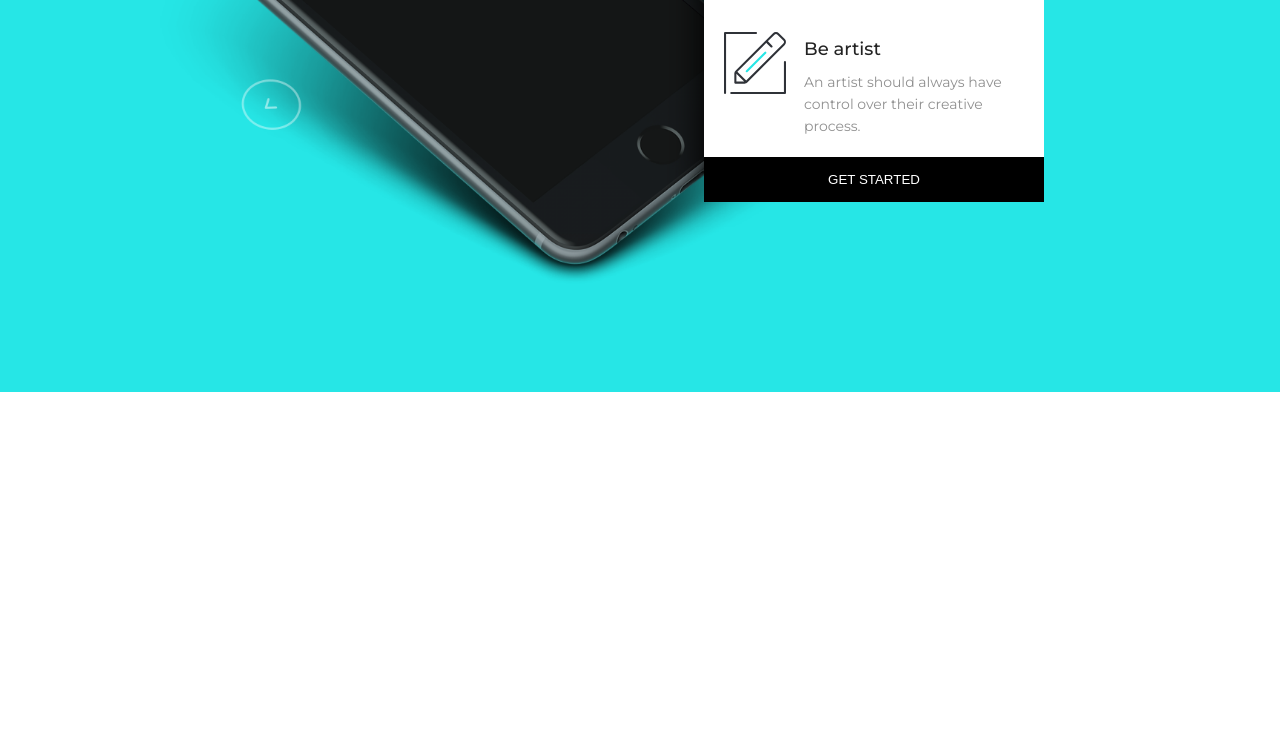
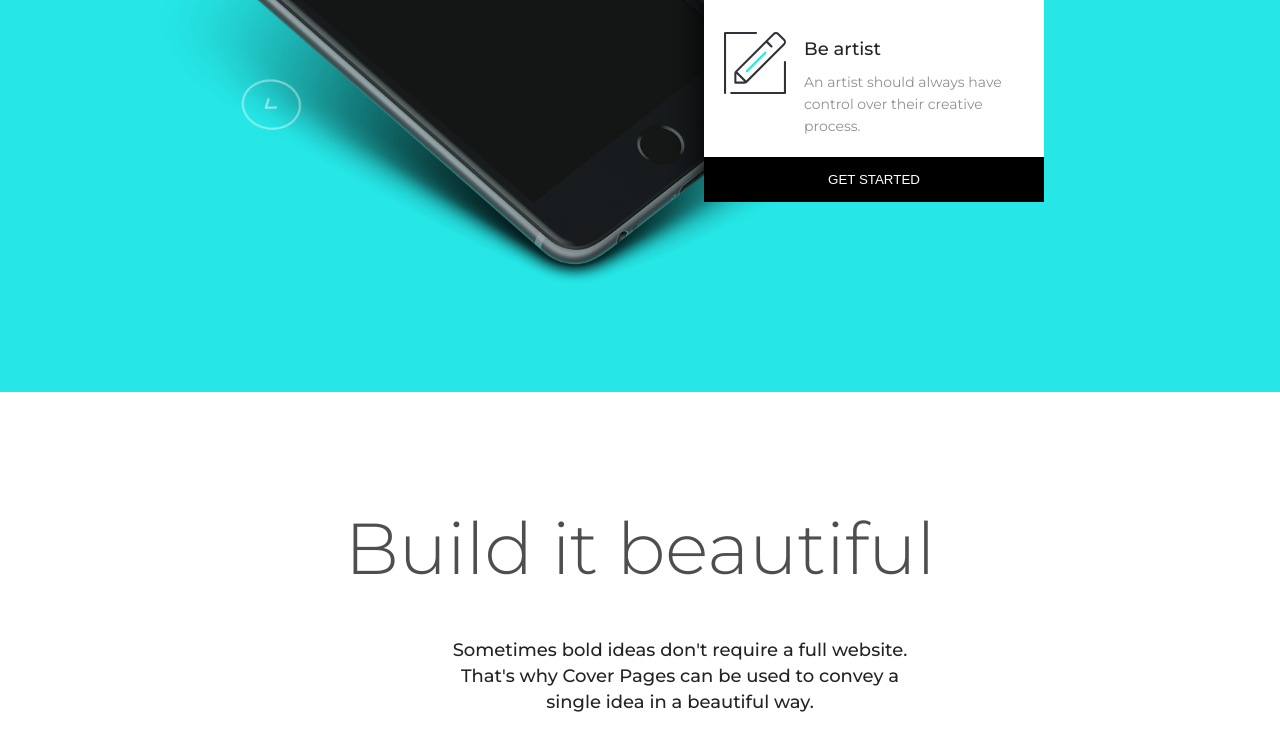
Before and after one commit to gerry-land/startproject, a website: page app/index.html in a window 1280 px wide. Shown: the part 1528-2279 px from the top of the page. Before the commit the page ends 1920 px from the top, so only its background shows below. Drawn offline with nearby package versions, Linux system fonts and the light colour scheme; files that its build step writes are made by us from their sources.

Commit message:
four-section started

```diff
--- a/app/htmlChunks/four-section.html
+++ b/app/htmlChunks/four-section.html
@@ -1,3 +1,6 @@
 <section class="four-section">
-
+    <div class="item">
+        <h2 class="title">Build it beautiful</h2>
+        <p class="description">Sometimes bold ideas don't require a full website. That's why Cover Pages can be used to convey a single idea in a beautiful way. </p>
+    </div>
 </section>
--- a/app/scss/section/four-section.scss
+++ b/app/scss/section/four-section.scss
@@ -0,0 +1,32 @@
+.four-section {
+height: 415px;
+width: 100%;
+background: #fff;
+position: relative;
+
+
+
+    & > .item {
+        color: #232323;
+        text-align: center;
+
+
+    & > .title {
+        font-size: 72px;
+        font-weight: lighter;
+        padding-top: 120px;
+        height: 55px;
+        opacity: 0.8;
+    }
+
+    & > .description {
+        font-size: 18px;
+        font-weight: 500;
+        line-height: 26px;
+        width: 460px;
+        height: 70px;
+        padding-top: 70px;
+        padding-left: 450px;
+    }
+  }
+}
```
